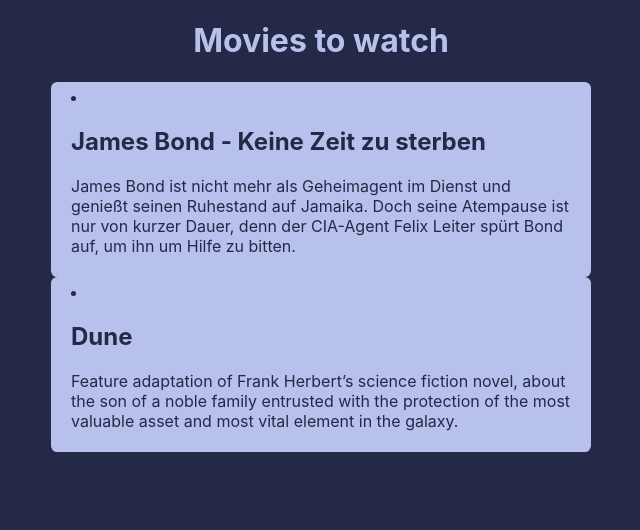
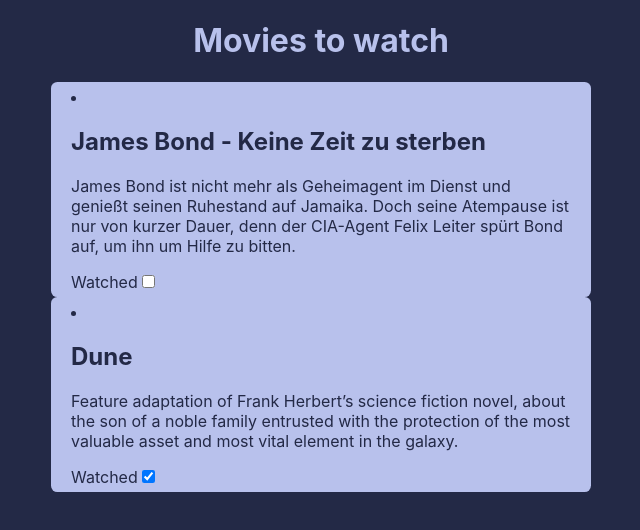
Before and after one commit to julialoeschel/React-Movie-App, a React (Vite) app: page / in a window 1280 px wide. Shown: the top 530 px of the page, without its empty margins (319-959 px from the left). Built offline with nearby package versions, Linux system fonts and the light colour scheme.

Commit message:
Add checkbox watched

```diff
--- a/src/app/App.tsx
+++ b/src/app/App.tsx
@@ -9,11 +9,13 @@
       movieTitle: 'James Bond - Keine Zeit zu sterben',
       movieDescription:
         'James Bond ist nicht mehr als Geheimagent im Dienst und genießt seinen Ruhestand auf Jamaika. Doch seine Atempause ist nur von kurzer Dauer, denn der CIA-Agent Felix Leiter spürt Bond auf, um ihn um Hilfe zu bitten.',
+      movieWatched: false,
     },
     {
       movieTitle: 'Dune',
       movieDescription:
         'Feature adaptation of Frank Herbert’s science fiction novel, about the son of a noble family entrusted with the protection of the most valuable asset and most vital element in the galaxy.',
+      movieWatched: true,
     },
   ]);
 
@@ -24,6 +26,7 @@
         <Cards
           movieTitle={movie.movieTitle}
           movieDescription={movie.movieDescription}
+          movieWatched={movie.movieWatched}
         />
       ))}
     </>
--- a/src/app/components/Cards/Cards.tsx
+++ b/src/app/components/Cards/Cards.tsx
@@ -1,16 +1,23 @@
 import React from 'react';
 import styles from './Cards.module.css';
+import Checkbox from '../Checkbox/Checkbox';
 
 type CardsProps = {
   movieTitle: string;
   movieDescription: string;
+  movieWatched: boolean;
 };
 
-function Cards({ movieTitle, movieDescription }: CardsProps): JSX.Element {
+function Cards({
+  movieTitle,
+  movieDescription,
+  movieWatched,
+}: CardsProps): JSX.Element {
   return (
     <li className={styles.cards}>
       <h2>{movieTitle}</h2>
       <p>{movieDescription}</p>
+      <Checkbox movieWatched={movieWatched} />
     </li>
   );
 }
--- /dev/null
+++ b/src/app/components/Checkbox/Checkbox.module.css
@@ -0,0 +1,4 @@
+.checkbox {
+  font-size: 1rem;
+  color: #232946;
+}
--- /dev/null
+++ b/src/app/components/Checkbox/Checkbox.tsx
@@ -0,0 +1,18 @@
+import React from 'react';
+import styles from './Checkbox.module.css';
+
+type CheckboxProps = {
+  movieWatched: boolean;
+};
+
+function Checkbox({ movieWatched }: CheckboxProps): JSX.Element {
+  console.log({ movieWatched });
+  return (
+    <label className={styles.checkbox} aria-label="watched">
+      Watched
+      <input type="checkbox" defaultChecked={movieWatched} />
+    </label>
+  );
+}
+
+export default Checkbox;
```
